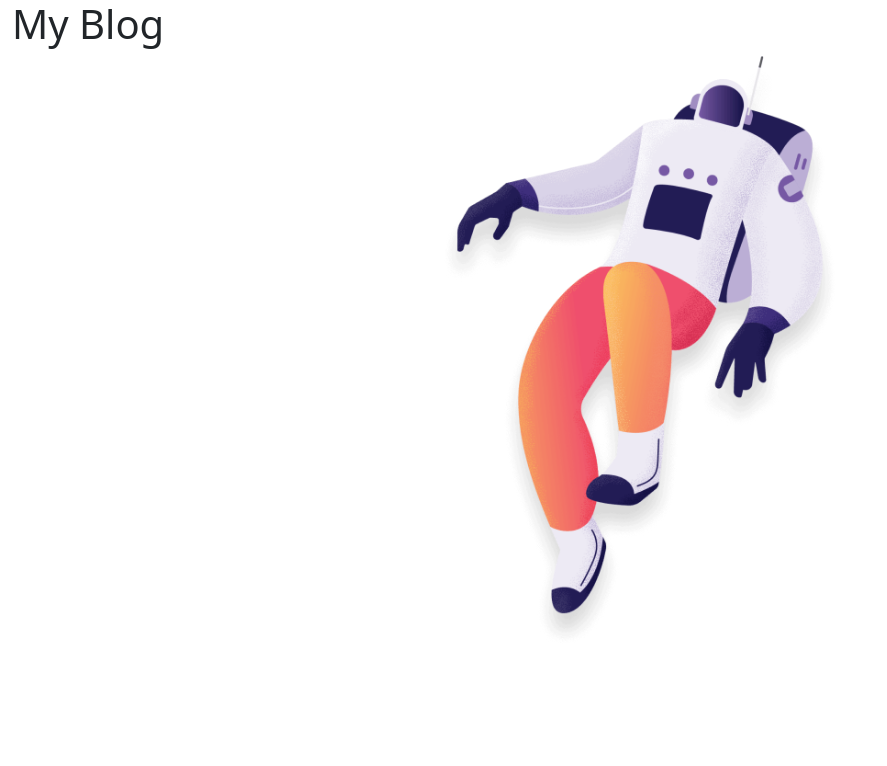
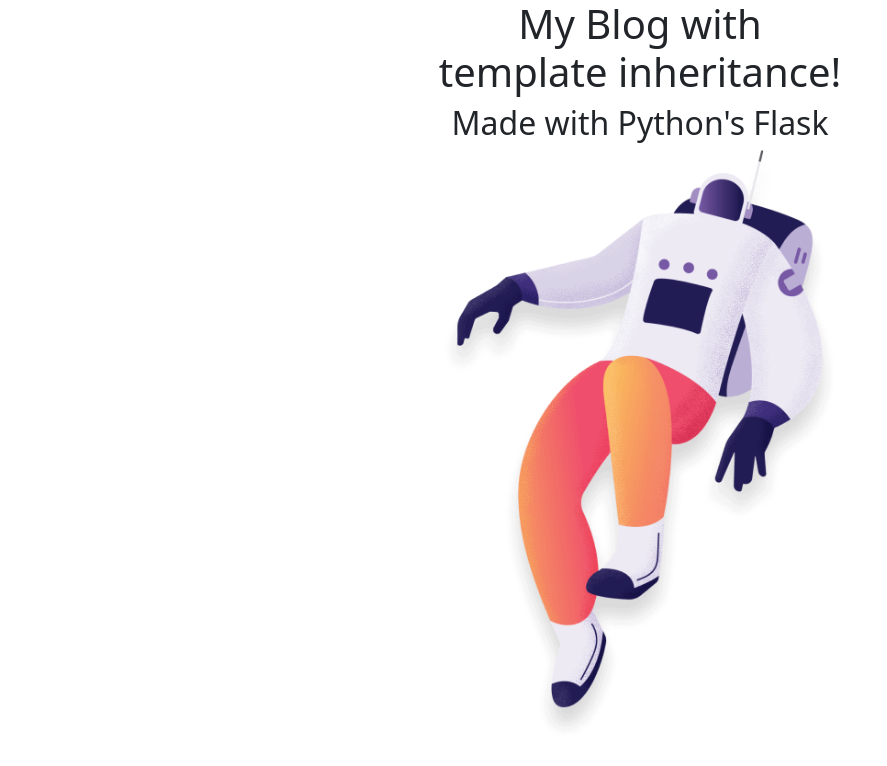
Before and after one commit to dancuervo/my-flask-site, a Flask app: page / in a window 1280 px wide. Shown: the top 766 px of the page, without its empty margins (0-887 px from the left). Run offline with Flask 2, Linux system fonts and the light colour scheme.

Commit message:
agregada estructura de herencia de templates - master html-template: lalayout.html

```diff
--- a/app/templates/index.html
+++ b/app/templates/index.html
@@ -1,33 +1,21 @@
-<!doctype html>
-<html lang="en">
-  <head>
-    <!-- Required meta tags -->
-    <meta charset="utf-8">
-    <meta name="viewport" content="width=device-width, initial-scale=1">
+{% extends "layout.html" %}
+{%block content%}
 
-    <!-- Bootstrap CSS -->
-    <link href="https://cdn.jsdelivr.net/npm/bootstrap@5.0.2/dist/css/bootstrap.min.css" rel="stylesheet" integrity="sha384-EVSTQN3/azprG1Anm3QDgpJLIm9Nao0Yz1ztcQTwFspd3yD65VohhpuuCOmLASjC" crossorigin="anonymous">
+<div class="row text-center">
+    <div class="col-md"></div>
+    <div class="col-md">
+        <h1>My Blog with template inheritance!</h1>
+        <h2>Made with Python's Flask</h2>
+    </div>
+    <div class="col-md"></div>
+</div>
 
-    <title>My Python's Flask Web</title>
-  </head>
-  <body>
-      <div class="container-fluid">
-        <h1>My Blog</h1>
-        <div class="row">
-            <div class="col-lg"></div>
-            <div class="col-lg">
-                <img src="../static/images/reshot_com_illustrations_astronaut_kevin.png" class="img-fluid" alt="...">
-            </div>
-            <div class="col-lg"></div>
-        </div>
+<div class="row">
+    <div class="col-md"></div>
+    <div class="col-md">
+    <img src="../static/images/reshot_com_illustrations_astronaut_kevin.png" class="img-fluid" alt="...">
+    </div>
+    <div class="col-md"></div>
+</div>
 
-      </div><!--- END CONTAINER-FLUID--->
-
-
-    <!-- Optional JavaScript; choose one of the two! -->
-
-    <!-- Option 1: Bootstrap Bundle with Popper -->
-    <script src="https://cdn.jsdelivr.net/npm/bootstrap@5.0.2/dist/js/bootstrap.bundle.min.js" integrity="sha384-MrcW6ZMFYlzcLA8Nl+NtUVF0sA7MsXsP1UyJoMp4YLEuNSfAP+JcXn/tWtIaxVXM" crossorigin="anonymous"></script>
-
-  </body>
-</html>
+{% endblock %}
--- /dev/null
+++ b/app/templates/layout.html
@@ -0,0 +1,27 @@
+<!doctype html>
+<html lang="en">
+  <head>
+    <!-- Required meta tags -->
+    <meta charset="utf-8">
+    <meta name="viewport" content="width=device-width, initial-scale=1">
+
+    <!-- Bootstrap CSS -->
+    <link href="https://cdn.jsdelivr.net/npm/bootstrap@5.0.2/dist/css/bootstrap.min.css" rel="stylesheet" integrity="sha384-EVSTQN3/azprG1Anm3QDgpJLIm9Nao0Yz1ztcQTwFspd3yD65VohhpuuCOmLASjC" crossorigin="anonymous">
+
+    <title>My Python's Flask Web</title>
+  </head>
+  <body>
+      <div class="container-fluid">
+        <!-- CONTENT --->
+        {% block content %}{% endblock %}
+        <!-- END CONTENT -->
+      </div><!--- END CONTAINER-FLUID--->
+
+
+    <!-- Optional JavaScript; choose one of the two! -->
+
+    <!-- Option 1: Bootstrap Bundle with Popper -->
+    <script src="https://cdn.jsdelivr.net/npm/bootstrap@5.0.2/dist/js/bootstrap.bundle.min.js" integrity="sha384-MrcW6ZMFYlzcLA8Nl+NtUVF0sA7MsXsP1UyJoMp4YLEuNSfAP+JcXn/tWtIaxVXM" crossorigin="anonymous"></script>
+
+  </body>
+</html>
```
